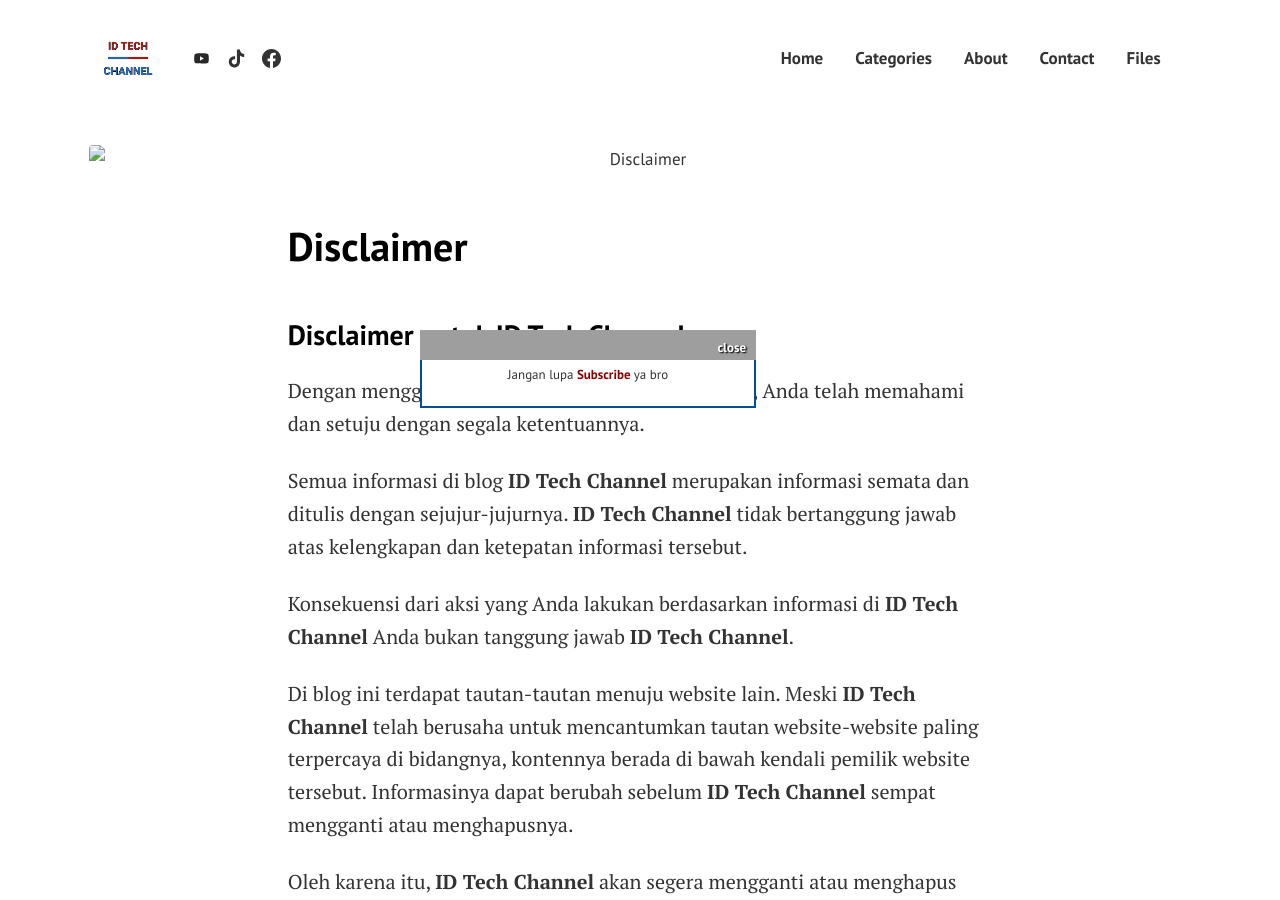
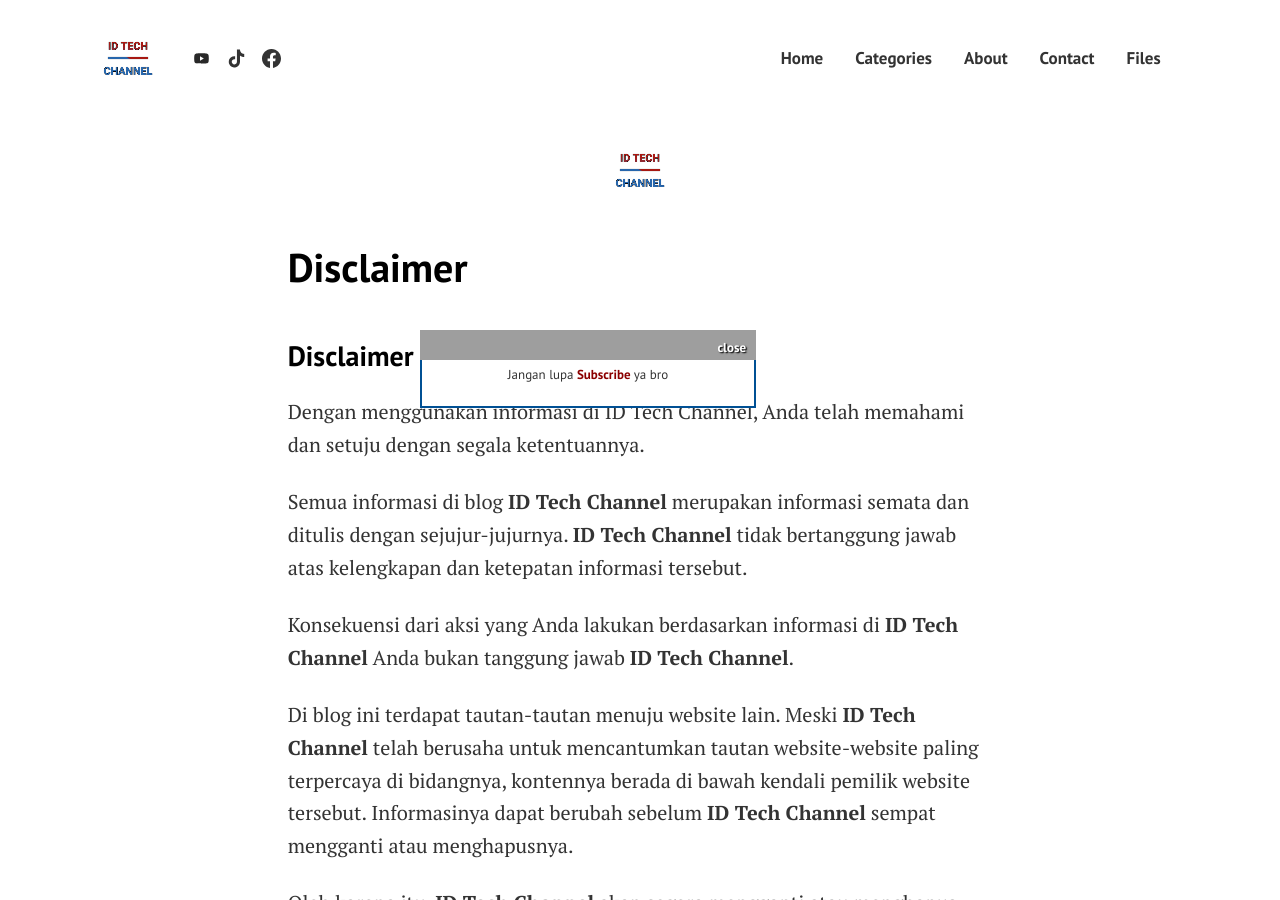
Before and after one commit to mwnsofficial/idtechannel, a Jekyll site: the page built from pages/disclaimer.md, in a window 1280 px wide and 900 px high. Built offline with Jekyll 4.4.1, drawn with Linux system fonts in a browser that asks for light colours; comment, search, counter and statistics services are not loaded; grey boxes are pictures that could not be loaded.

Commit message:
Update disclaimer.md

```diff
--- a/pages/disclaimer.md
+++ b/pages/disclaimer.md
@@ -3,7 +3,7 @@
 title: Disclaimer
 permalink: /disclaimer/
 comments: false
-image: https://raw.githubusercontent.com/mwnsofficial/idtechannel/main/assets/images/logo.png
+image: assets/images/logo.png
 ---
 
 <!-- start post -->
```
